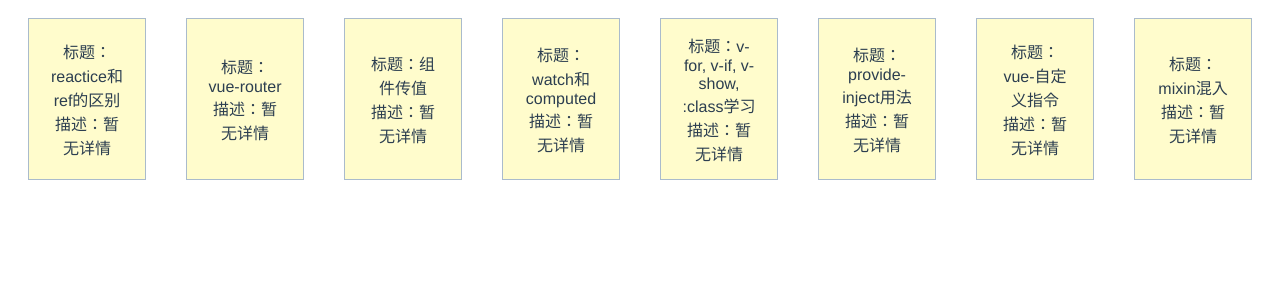
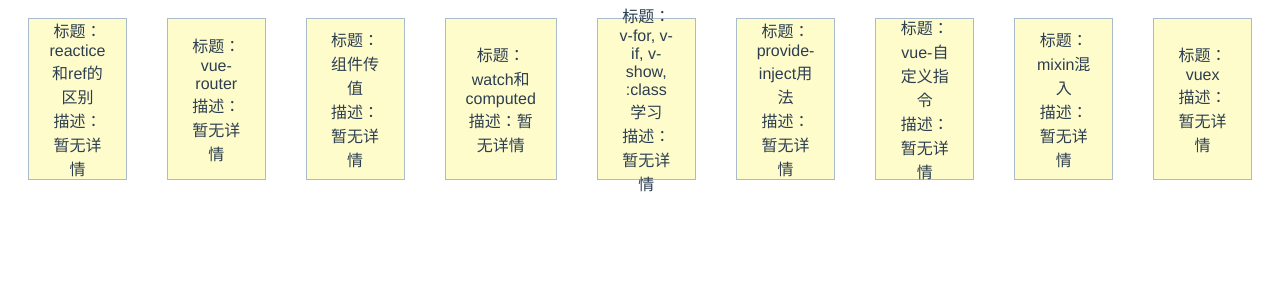
Before and after one commit to tianshiyang/vue3-project, a Vue app: page / in a window 1280 px wide. Shown: the top 300 px of the page. Built offline with nearby package versions, Linux system fonts and the light colour scheme.

Commit message:
feat: vuex

```diff
--- a/src/router/index.ts
+++ b/src/router/index.ts
@@ -45,6 +45,11 @@
     name: "mixin",
     component: () => import("@/views/mixin/index.vue"),
   },
+  {
+    path: "/vuex",
+    name: "vuex",
+    component: () => import("@/views/vuex/index.vue"),
+  },
 ]
 
 const router = createRouter({
--- /dev/null
+++ b/src/store/actions.ts
@@ -0,0 +1,7 @@
+const actions = {
+  asyncAddStoreCount(store, payload) {
+    console.log(payload)
+    store.commit("addCount", payload)
+  },
+}
+export { actions }
--- a/src/store/index.ts
+++ b/src/store/index.ts
@@ -1,8 +1,11 @@
 import { createStore } from "vuex"
+import { state } from "./state"
+import { mutations } from "./mutations"
+import { actions } from "./actions"
 
 export default createStore({
-  state: {},
-  mutations: {},
-  actions: {},
+  state,
+  mutations,
+  actions,
   modules: {},
 })
--- /dev/null
+++ b/src/store/mutations.ts
@@ -0,0 +1,6 @@
+const mutations = {
+  addCount(state, payload) {
+    state.count += payload
+  },
+}
+export { mutations }
--- /dev/null
+++ b/src/store/state.ts
@@ -0,0 +1,4 @@
+const state = {
+  count: 0,
+}
+export { state }
--- a/src/views/index.vue
+++ b/src/views/index.vue
@@ -8,6 +8,7 @@
     <ToOtherPage :title="title.vue_bus" path="provide-inject"></ToOtherPage>
     <ToOtherPage :title="title.directive" path="directive"></ToOtherPage>
     <ToOtherPage :title="title.mixin" path="mixin"></ToOtherPage>
+    <ToOtherPage :title="title.vuex" path="vuex"></ToOtherPage>
   </div>
 </template>
 
@@ -28,6 +29,7 @@
       vue_bus: "provide-inject用法",
       directive: "vue-自定义指令",
       mixin: "mixin混入",
+      vuex: "vuex",
     }
     return {
       title,
--- a/src/views/mixin/mixin.ts
+++ b/src/views/mixin/mixin.ts
@@ -1,4 +1,5 @@
 const baseMixin = {
+  // eslint-disable-next-line @typescript-eslint/explicit-module-boundary-types
   data() {
     return {
       mixinData: {
@@ -7,6 +8,7 @@
     }
   },
   methods: {
+    // eslint-disable-next-line @typescript-eslint/explicit-module-boundary-types
     sayHi() {
       console.log(this.mixinData.name)
     },
--- /dev/null
+++ b/src/views/vuex/index.vue
@@ -0,0 +1,25 @@
+<template>
+  <h1>vuex中的数据{{ store.state.count }}</h1>
+  <button @click="changeStoreCount">改变vuex数据</button>
+  <button @click="asyncChangeStoreCount">异步改变vuex数据</button>
+</template>
+<script lang="ts">
+import { defineComponent } from "vue"
+import { useStore } from "vuex"
+export default defineComponent({
+  name: "index",
+  setup() {
+    const store = useStore()
+    const changeStoreCount = () => {
+      store.commit("addCount", 1)
+    }
+    const asyncChangeStoreCount = () => {
+      setTimeout(() => {
+        store.dispatch("asyncAddStoreCount", 2)
+      }, 1000)
+    }
+    return { store, changeStoreCount, asyncChangeStoreCount }
+  },
+})
+</script>
+<style scoped></style>
```
